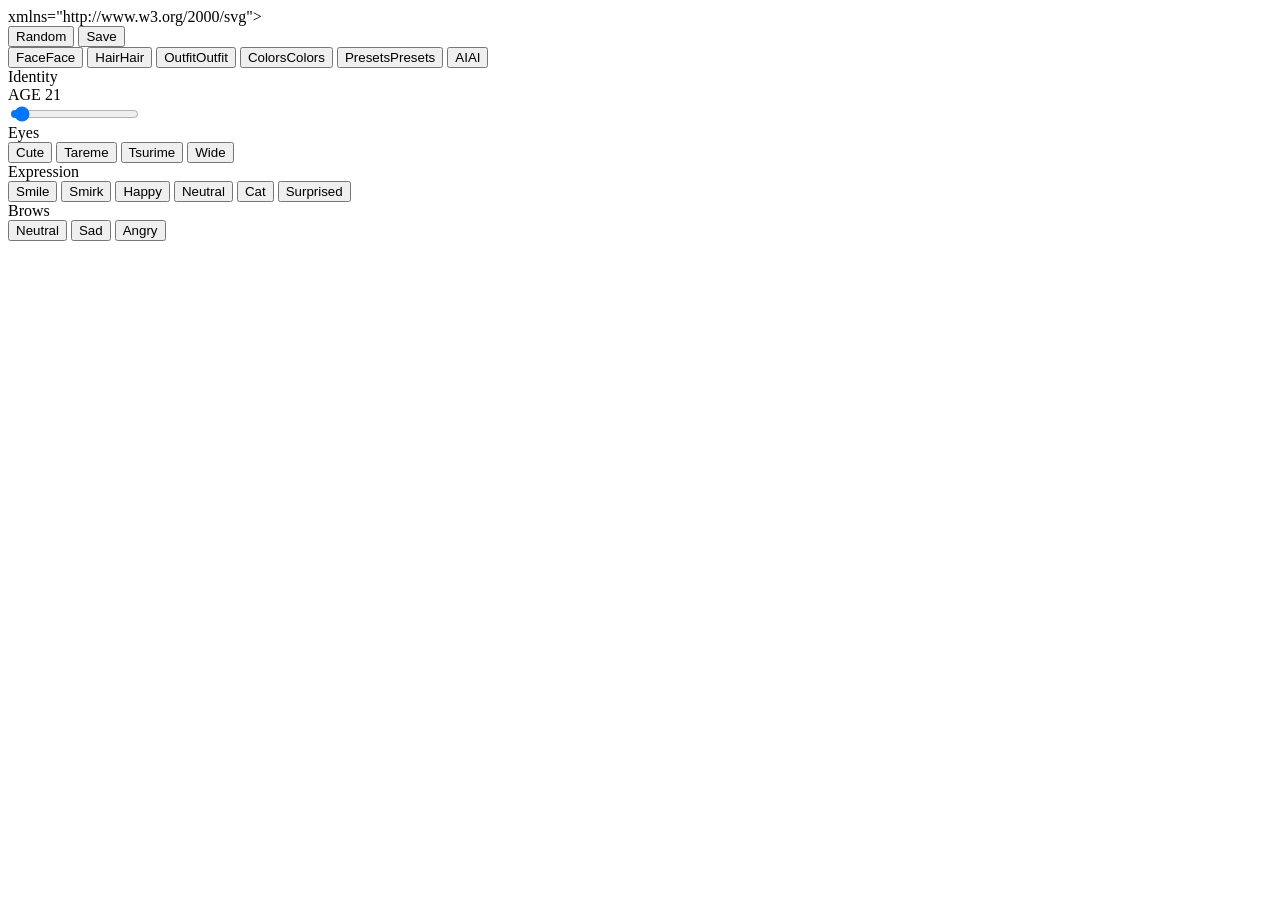
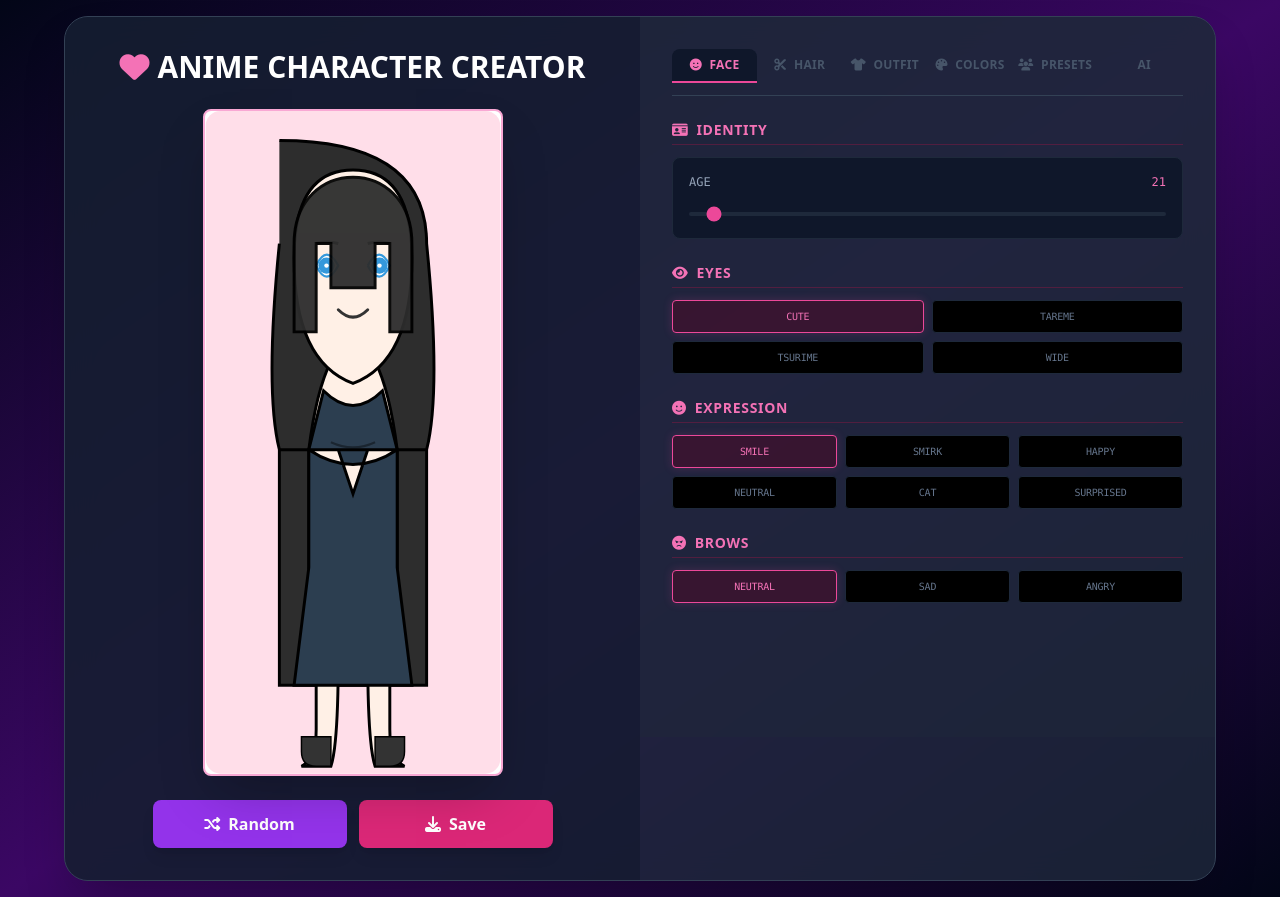
Before and after one commit to Milesenberg/news_feeds, a Flask app: page /waifu/ in a window 1280 px wide. Before the commit the page ends 241 px from the top, so only its background shows below. Run offline with Flask 3, Linux system fonts and the light colour scheme; some libraries are stand-ins or nearby versions.

Commit message:
Fix broken Waifu page and rename to Anime Character Creator

```diff
--- a/app/waifu/templates/waifu.html
+++ b/app/waifu/templates/waifu.html
@@ -1,3 +1,30 @@
+<!DOCTYPE html>
+<html lang="en">
+
+<head>
+    <meta charset="UTF-8">
+    <meta name="viewport" content="width=device-width, initial-scale=1.0">
+    <title>Anime Character Creator</title>
+    <script src="https://cdn.tailwindcss.com"></script>
+    <link rel="stylesheet" href="https://cdnjs.cloudflare.com/ajax/libs/font-awesome/6.4.0/css/all.min.css">
+</head>
+
+<body class="bg-gradient-to-br from-slate-950 via-purple-950 to-slate-950 min-h-screen font-sans overflow-x-hidden">
+
+    <div class="flex items-center justify-center min-h-screen p-4">
+        <div
+            class="max-w-6xl w-full bg-slate-800/80 backdrop-blur-lg rounded-3xl shadow-2xl border border-slate-700 overflow-hidden flex flex-col md:flex-row">
+
+            <div class="w-full md:w-1/2 p-8 bg-slate-900/50 relative flex flex-col items-center">
+                <h1 class="text-3xl font-black text-white mb-6 flex items-center gap-2">
+                    <i class="fas fa-heart text-pink-400"></i>
+                    ANIME CHARACTER CREATOR
+                </h1>
+                <div id="preview-container" class="flex-grow flex items-center justify-center">
+                    <div
+                        class="w-full max-w-[300px] aspect-[9/20] relative transform transition-all hover:scale-[1.01] duration-300">
+                        <svg id="character-preview" viewBox="0 0 200 450"
+                            class="w-full h-full shadow-2xl rounded-lg bg-white border-2 border-pink-300"
                             xmlns="http://www.w3.org/2000/svg"></svg>
                     </div>
                 </div>
```
Also changed, not shown: app/main/templates/index.html (+0 -14 lines). Lines whose indentation alone changed are shown as unchanged.
